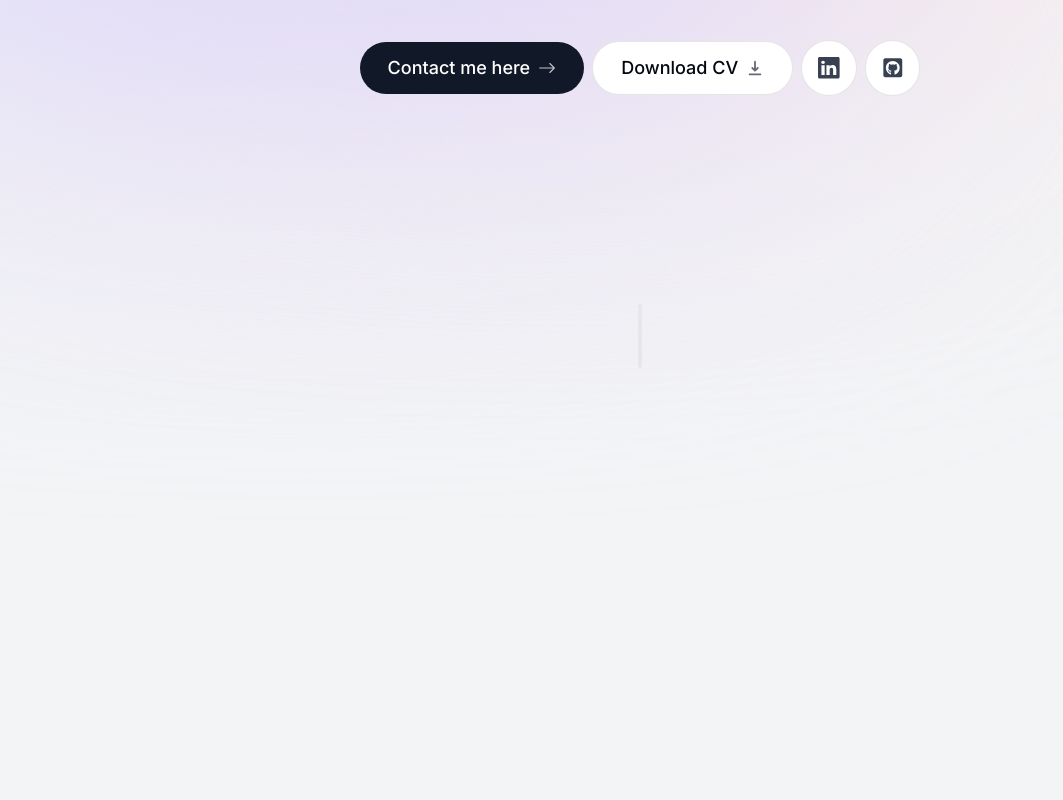
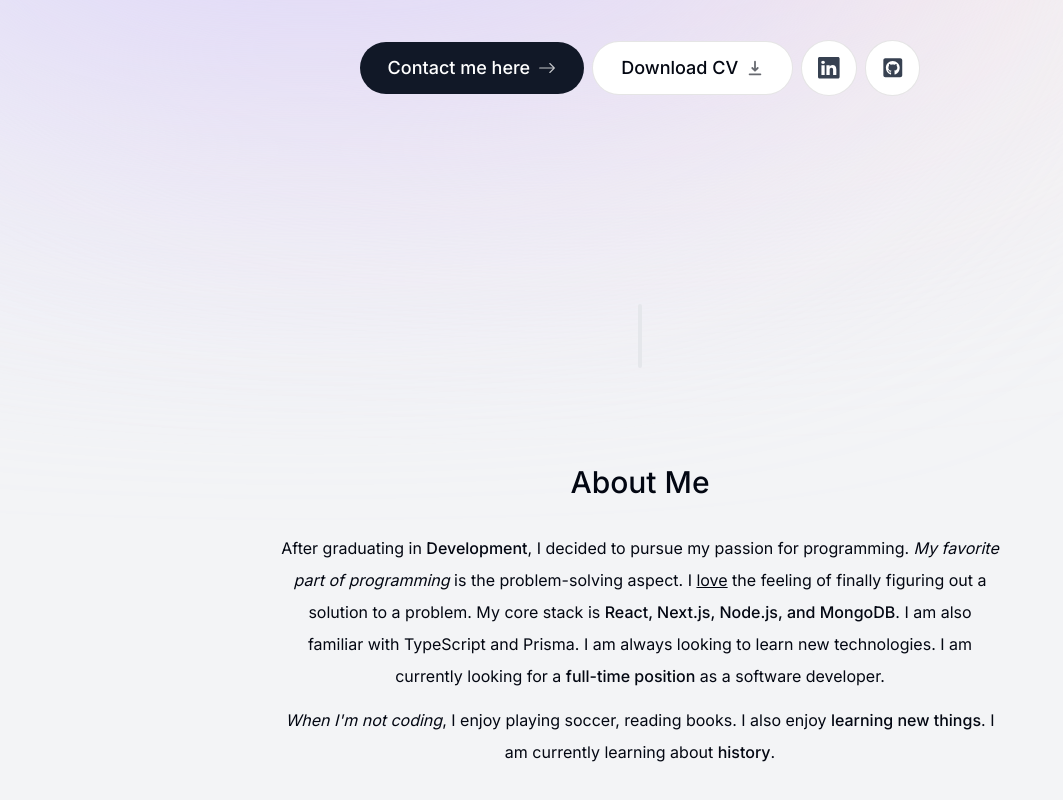
Before and after one commit to TOUFIK-Taha98/my_portfolio, a Next.js app: page / in a window 1280 px wide. Shown: the part 386-1186 px from the top of the page, without its empty margins (0-1063 px from the left). Built offline with nearby package versions, Linux system fonts and the light colour scheme.

Commit message:
About section

```diff
--- a/app/page.tsx
+++ b/app/page.tsx
@@ -1,3 +1,4 @@
+import About from "@/components/about";
 import Intro from "@/components/intro";
 import SectionDivider from "@/components/section-divider";
 
@@ -6,6 +7,7 @@
     <main className="flex flex-col items-center px-4">
       <Intro />
       <SectionDivider />
+      <About />
     </main>
   );
 }
--- /dev/null
+++ b/components/about.tsx
@@ -0,0 +1,41 @@
+"use client";
+
+import React from "react";
+import SectionHeading from "./sections-heading";
+import { motion } from "framer-motion";
+
+export default function About() {
+  return (
+    <motion.section
+      className="mb-28 max-w-[45rem] text-center leading-8 sm:mb-40"
+      initial={{ opacity: 0, y: 100 }}
+      animate={{ opacity: 1, y: 0 }}
+      transition={{ delay: 0.175 }}
+      id="about"
+    >
+      <SectionHeading>About me</SectionHeading>
+      <p className="mb-3">
+        After graduating in <span className="font-medium">Development</span>, I
+        decided to pursue my passion for programming.{" "}
+        <span className="italic">My favorite part of programming</span> is the
+        problem-solving aspect. I <span className="underline">love</span> the
+        feeling of finally figuring out a solution to a problem. My core stack
+        is{" "}
+        <span className="font-medium">
+          React, Next.js, Node.js, and MongoDB
+        </span>
+        . I am also familiar with TypeScript and Prisma. I am always looking to
+        learn new technologies. I am currently looking for a{" "}
+        <span className="font-medium">full-time position</span> as a software
+        developer.
+      </p>
+
+      <p>
+        <span className="italic">When I'm not coding</span>, I enjoy playing
+        soccer, reading books. I also enjoy{" "}
+        <span className="font-medium">learning new things</span>. I am currently
+        learning about <span className="font-medium">history</span>.
+      </p>
+    </motion.section>
+  );
+}
--- a/components/intro.tsx
+++ b/components/intro.tsx
@@ -47,7 +47,7 @@
         </div>
       </div>
 
-      <motion.p
+      <motion.h1
         className="mb-10 mt-4 px-4 text-2xl font-medium !leading-[1.5] sm:text-4xl"
         initial={{ opacity: 0, y: 100 }}
         animate={{ opacity: 1, y: 0 }}
@@ -57,7 +57,7 @@
         <span className="font-bold">2 years</span> of experience. I enjoy
         building <span className="italic">sites & apps</span>. My focus is{" "}
         <span className="underline">React (Next.js)</span>.
-      </motion.p>
+      </motion.h1>
 
       <motion.div
         className="flex flex-col sm:flex-row items-center justify-center gap-2 px-4 text-lg font-medium"
--- /dev/null
+++ b/components/sections-heading.tsx
@@ -0,0 +1,8 @@
+import React from "react";
+
+type SectionHeadingProps = {
+  children: React.ReactNode;
+};
+export default function SectionHeading({ children }: SectionHeadingProps) {
+  return <h2 className="text-3xl font-medium capitalize mb-8">{children}</h2>;
+}
```
